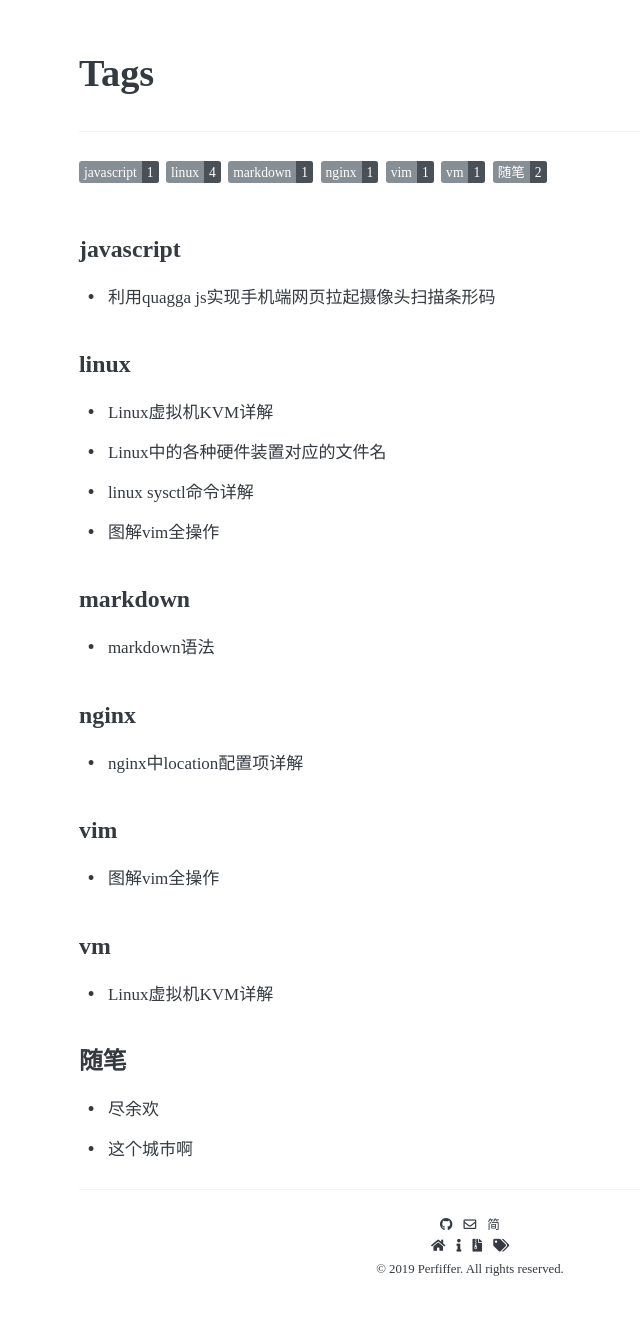
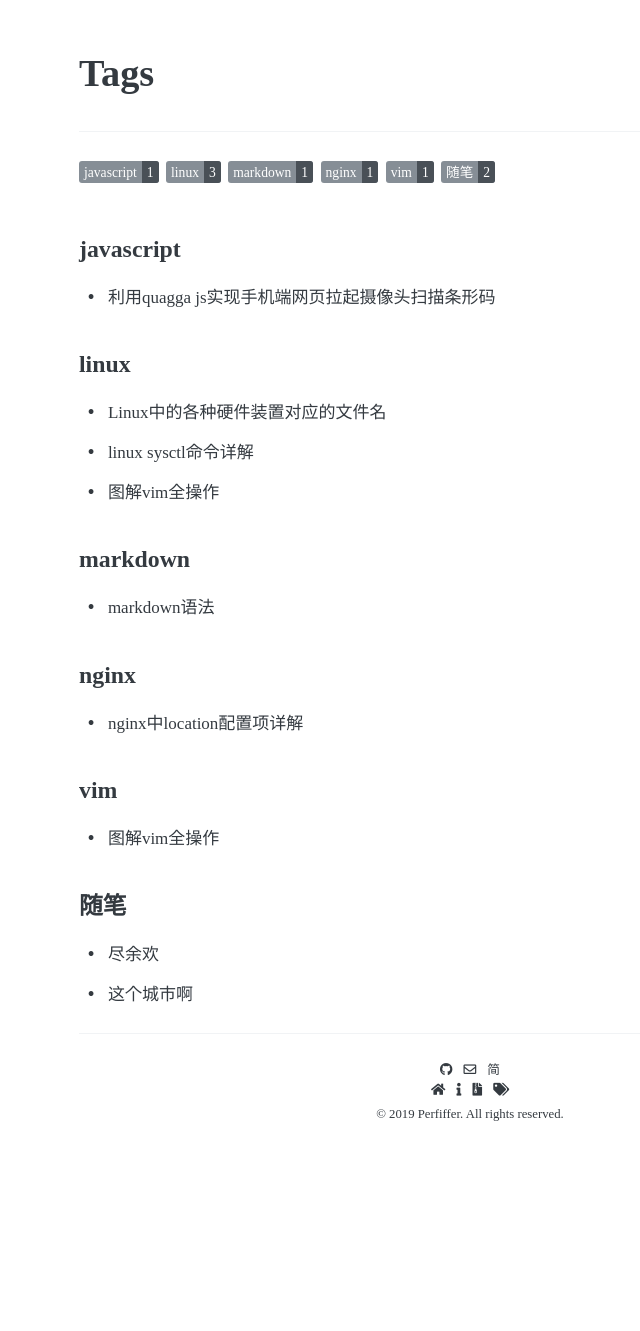
Before and after one commit to perfiffer/perfiffer.github.io, a Jekyll site: the page built from tags/index.html, in a window 1280 px wide. Shown: the whole page, without its empty margins (170-810 px from the left). Built offline with Jekyll 4.4.1, drawn with Linux system fonts in a browser that asks for light colours; some web fonts are replaced; after the commit the page ends 1175 px from its top, so only the background shows below that; some of the changed lines change nothing that is shown.

Commit message:
update blog

````diff
--- a/_posts/2019-05-07-0507.md
+++ /dev/null
@@ -1,68 +0,0 @@
----
-layout: page
-title: Linux虚拟机KVM详解
-tags:
- - linux
- - vm
----
-Linux的虚拟技术目前有KVM和Xen，Xen是运行在裸机上的虚拟化管理程序（Hypervisor），在Redhat 5及其它的发行版中，KVM已经取代了Xen，故此处不针对Xen展开说明，只细述KVM功能。
-
-KVM（Kernel-based Virtual Machine）是基于内核的虚拟机技术，由以色列Qumranet公司开发（Qumranet在2018年被RedHat收购），是一个轻量级的虚拟化管理程序模块，该模块主要来自于Linux内核。KVM运行需要CPU支持虚拟化功能，即支持TV的Intel CPU和支持ADM-V的AMD CPU。此外，KVM需要在x86架构的计算机上才能运行。
-
-在KVM中，虚拟机被实现为常规的Linux进程，由标准的Linux调度程序进行调度；虚拟机的每个虚拟CPU被实现为常规的Linux进程，KVM本身不执行任何硬件的模拟操作，需要用户态程序通过/dev/kvm接口设置一个客户机的虚拟服务器地址空间，向它提供模拟的I/O，通过QEMU应用程序将视频显示映射到宿主机。
-
-![kvm结构](http://perfiffer.cn/images/images/kvm.jpg)
-
-下面主要介绍在命令行模式下配置并启动一个KVM虚拟机：
-
-注：以下所以操作基于Redhat系统
-
-#### 与虚拟化相关的程序包
-
-| 程序包| 说明 |
-| :---: | :---: |
-| qemu-kvm | 主要的KVM程序包 |
-| libvirt | 用于管理超级监视程序的libvirtd服务 |
-| libvirt-client | 用于管理虚拟机的virsh命令和客户端API |
-| virt-install | 创建虚拟机需要的命令行工具 |
-| virt-manager | GUI虚拟机管理工具（图形界面） |
-| virt-top | 虚拟机统计命令 |
-| virt-viewer | 用于连接到虚拟机的图形控制台 |
-
-##### 安装KVM
-可以使用`yum install *packagename*`单个安装上面的程序包
-也可以使用安装程序包组的方式安装
-```
-# yum group install "Virtualization Host" "Virtualization Client"
-```
-
-##### 选择正确的KVM模块
-大多数情况下，只要选择了正确的程序包即可，系统会自动加载合适的内核模块。KVM工作之前，必须加载相关的内核模块。
-```
-# lsmod | grep kvm
-```
-如果KVM模块正确载入，会在控制台输出如下信息：
-* Intel
-```
-kvm_intel   183621   0
-kvm         586948   1  kvm_intel
-```
-* AMD
-```
-kvm_amd     59887    0
-kvm         261575   kvm_amd
-```
-分别对应Intel和AMD的处理器。如果未看到输出信息，请检查CPU是否支持虚拟化功能，如果支持，检查虚拟化功能是否开启。检查方法如下：
-```
-# egrep 'svm|vmx' /proc/cpuinfo
-```
-其中：svm（Secure virtual machine）,是AMD的CPU的虚拟化技术AMD-V，vmx是Intel的CPU虚拟化技术Intel-VT
-检查是否有正常的输出，如果有，表示支持虚拟化功能。此外，还需要在开机时进入BIOS或UEFI菜单进行配置，开启虚拟化。
-载入对应的模块：
-```
-# modprobe kvm_intel
-```
-或
-```
-# modprobe kvm_amd
-```
--- a/_sass/_typography.scss
+++ b/_sass/_typography.scss
@@ -390,8 +390,8 @@ tbody tr:nth-child(odd) th {
 .back_top {
   position: fixed;
   float: right;
-  right: 20px;
-  bottom: 10px;
+  right: 0px;
+  bottom: 0px;
   background: #ccc;
   width: 24px;
   text-align: center;
````
